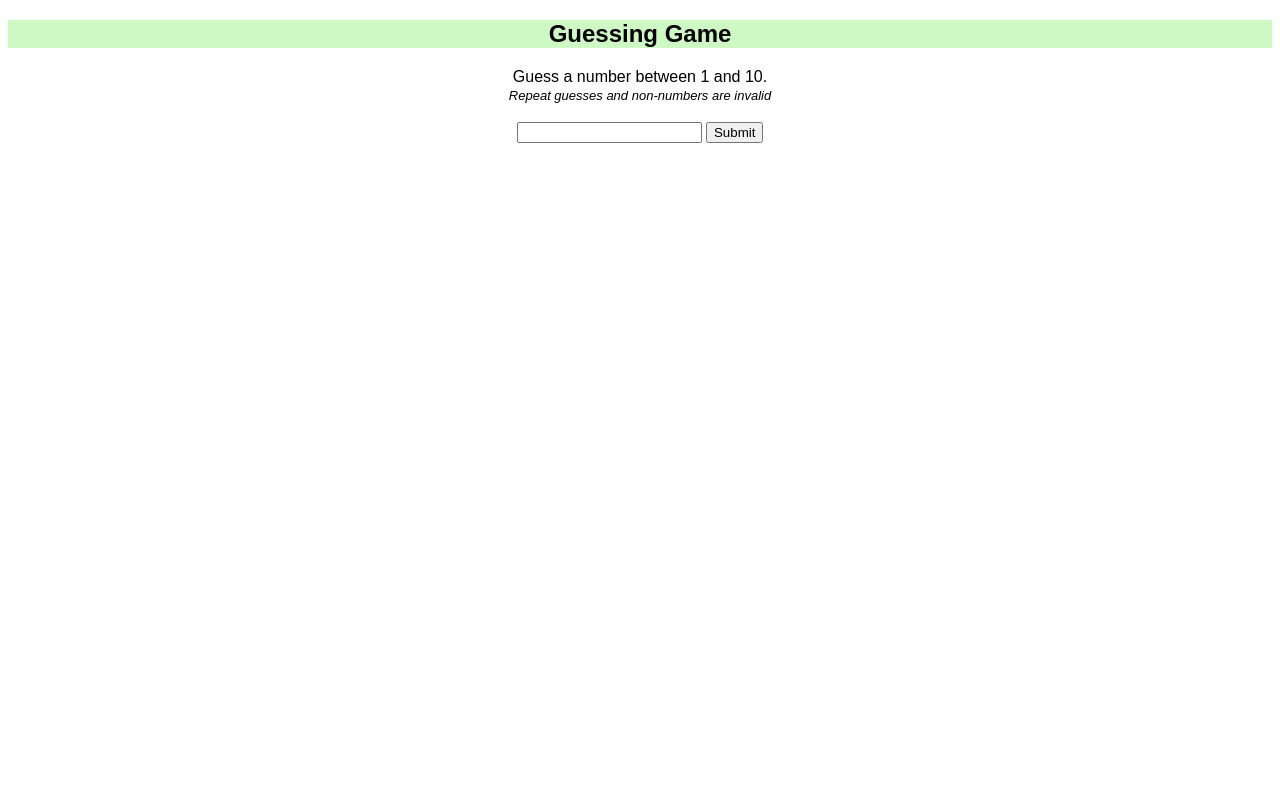
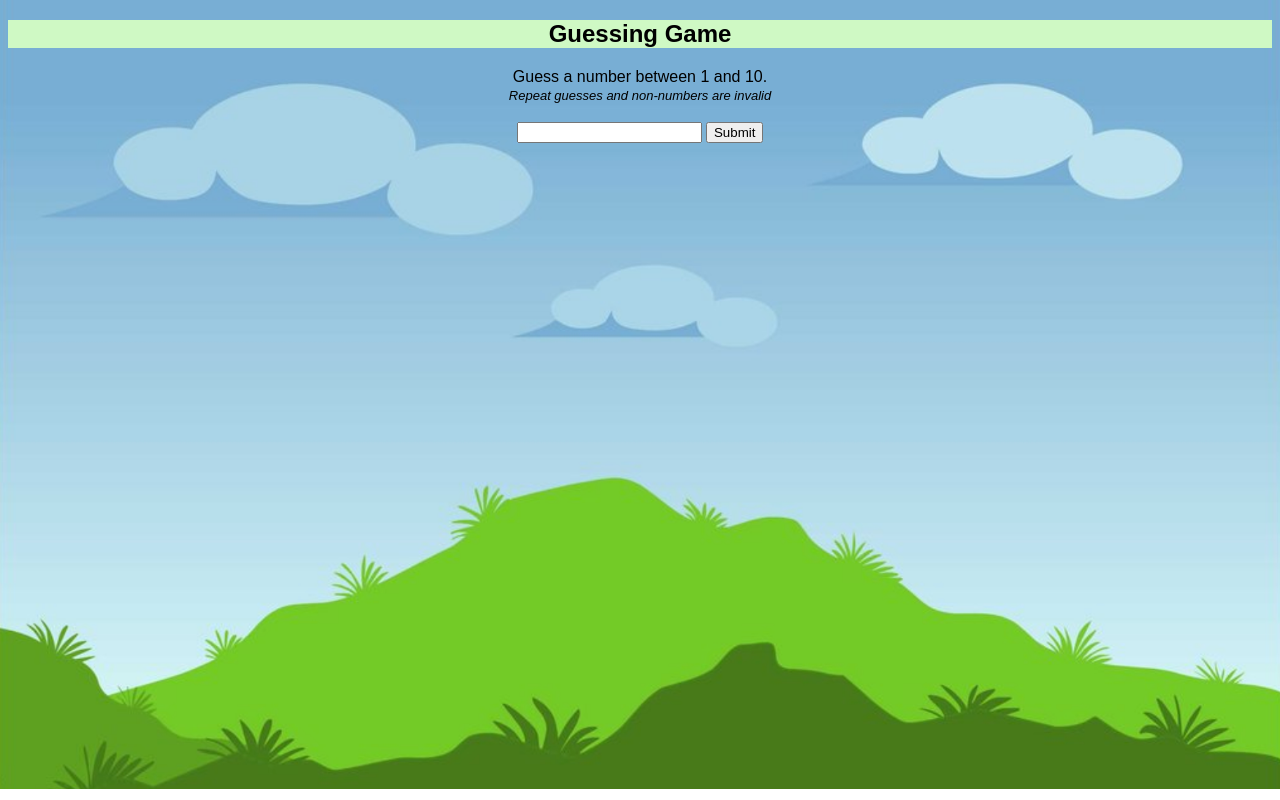
Before and after one commit to bobbyleeacn/guessing-game, a plain HTML site: page index.html in a window 1280 px wide. Drawn offline with Linux system fonts and the light colour scheme.

Commit message:
fixed background image not loading

```diff
--- a/index.html
+++ b/index.html
@@ -6,8 +6,7 @@
   <script type="text/javascript" src="guess_game3.js" async></script>
   <title>Guessing Game</title>
 </head>
-<body style ="  background: url(https://img00.deviantart.net/11df/i/2013/011/0/6/game_background_by_ignaczildiko-d5r4qv4.jpg) no-repeat;
-  background-size: 100%; ">
+<body style ="background: url(guessBackground.png) no-repeat;background-size: 100%;">
 <div id='container' style="font-family:arial;text-align:center">
   <div id='header'><h2>Guessing Game</h2></div>
 
```
